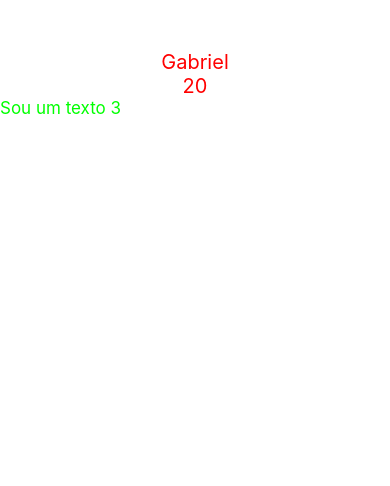
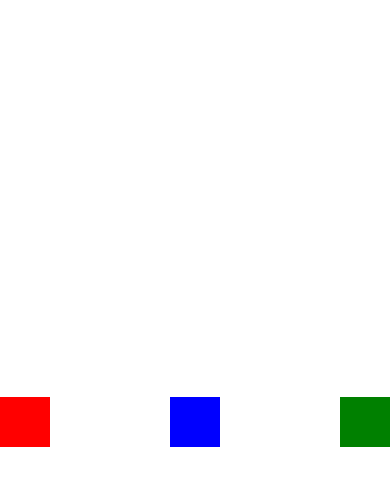
Before and after one commit to GabrielFelix05/Curso-React-Native, a React Native app: screen / in a window 390 px wide. Shown: the top 486 px of the page. Built offline with nearby package versions, Linux system fonts and the light colour scheme.

Commit message:
Flexbox e Alinhamentos

```diff
--- a/App.js
+++ b/App.js
@@ -1,31 +1,14 @@
 import React from 'react'
-import {View, Text, StyleSheet} from 'react-native'
+import {View, Text} from 'react-native'
 
 function App(){
   return(
-    <View style={styles.area}>
-      <Text style={[styles.titulo, styles.textoAlinhado]}>Gabriel</Text>
-      <Text style={[styles.titulo, styles.textoAlinhado]}>20</Text>
-      <Text style={styles.subTitulo}>Sou um texto 3</Text>
+    <View style={{flex: 1, alignItems: 'center', justifyContent: 'space-between', flexDirection: "row"}}>
+      <View style={{width: 50, height: 50, backgroundColor: 'red'}}></View>
+      <View style={{width: 50, height: 50, backgroundColor: 'blue'}}></View>
+      <View style={{width: 50, height: 50, backgroundColor: 'green'}}></View>
     </View>
   )
 }
 
-const styles = StyleSheet.create({
-  area:{
-    marginTop: 50,
-  },
-  titulo:{
-    fontSize: 20,
-    color: '#ff0000'
-  },
-  subTitulo:{
-    color: '#00ff00',
-    fontSize: 17
-  },
-  textoAlinhado:{
-    textAlign: 'center'
-  }
-})
-
 export default App
```
